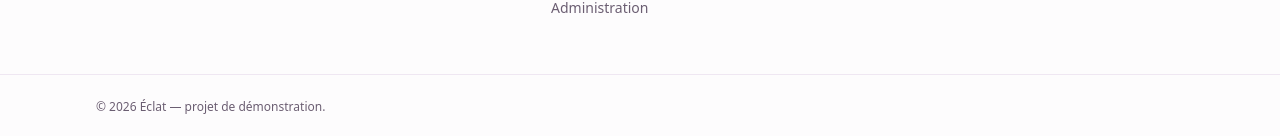
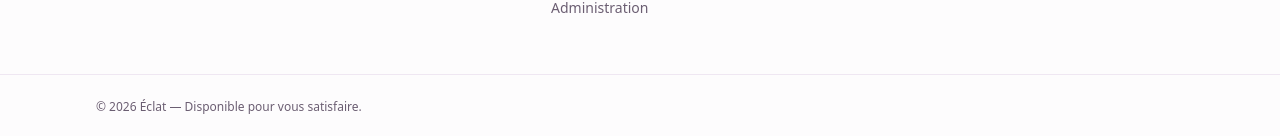
Before and after one commit to Medellin20/Eclat, a Next.js app: page / in a window 1280 px wide. Shown: the part 2616-2752 px from the top of the page. Built offline with nearby package versions, Linux system fonts and the light colour scheme; no server answers; the database is empty.

Commit message:
New configs

```diff
--- a/src/components/Footer.tsx
+++ b/src/components/Footer.tsx
@@ -40,7 +40,7 @@ export default function Footer() {
 
       <div className="border-t border-brume">
         <p className="mx-auto max-w-6xl px-5 py-6 text-xs text-ardoise sm:px-8">
-          © {new Date().getFullYear()} Éclat — projet de démonstration.
+          © {new Date().getFullYear()} Éclat — Disponible pour vous satisfaire.
         </p>
       </div>
     </footer>
```
